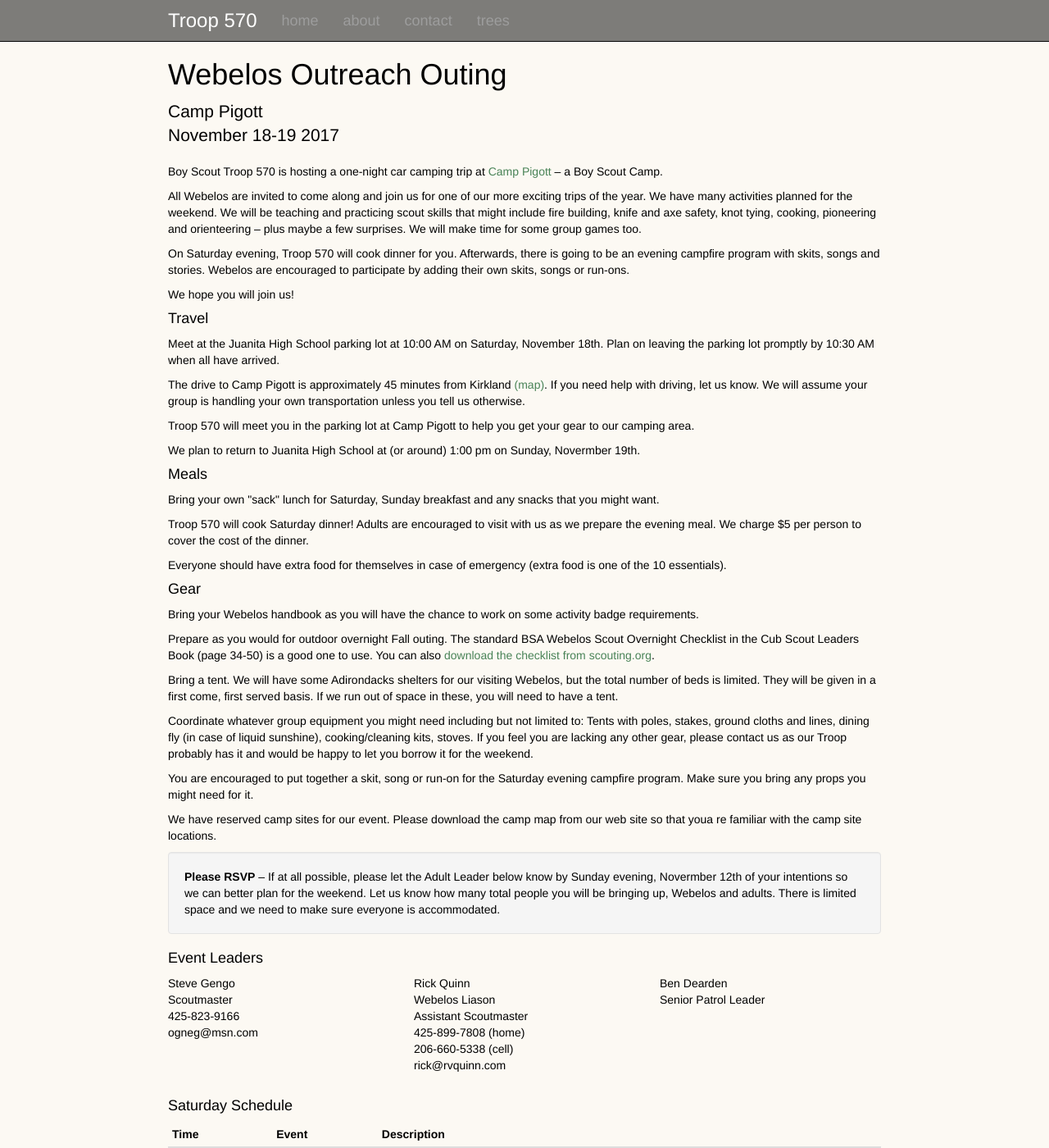
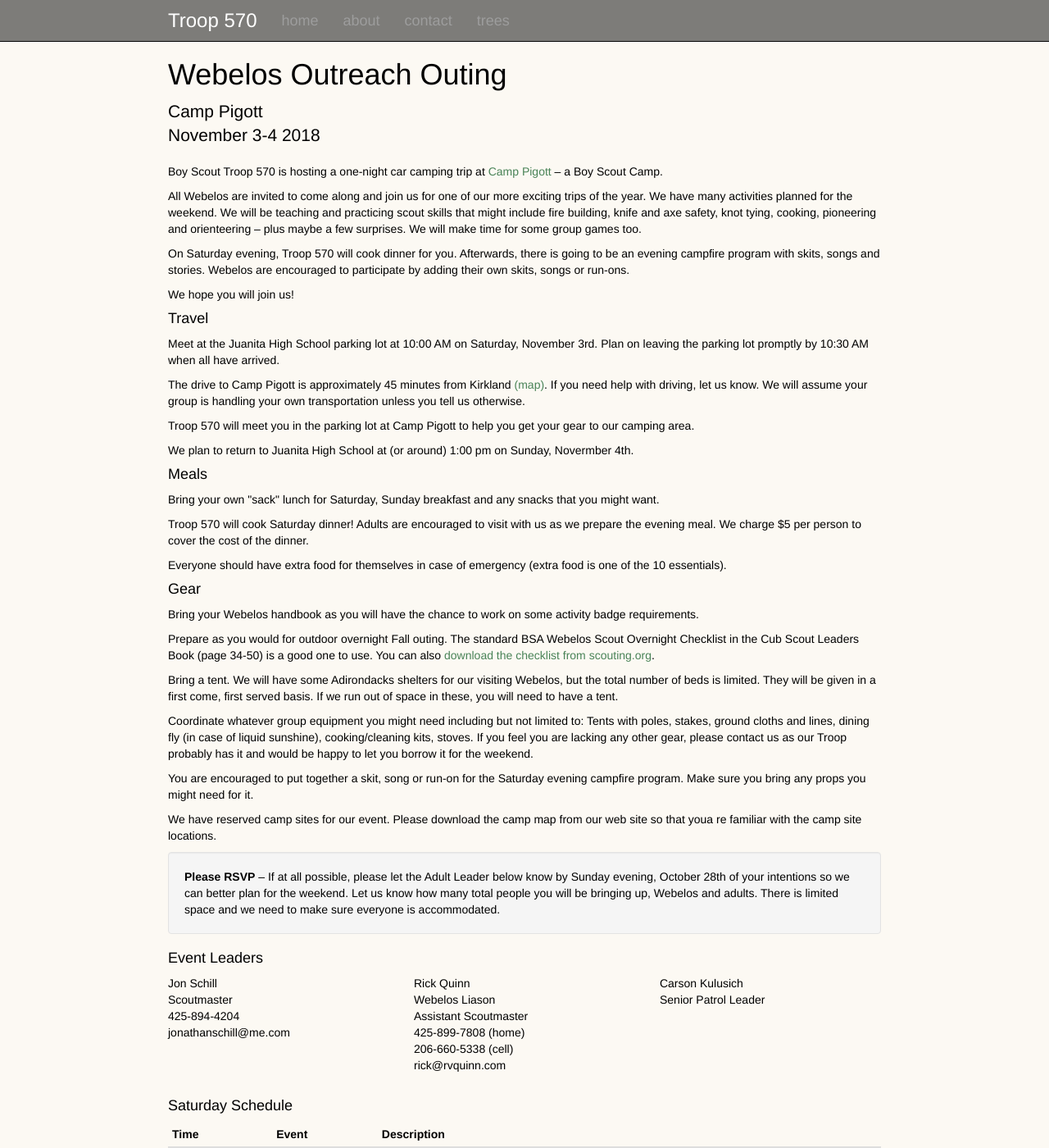
Before and after one commit to troop570/troop570.github.io, a Jekyll site: the page built from webelos/index.html, in a window 1280 px wide and 1400 px high. Shown: the whole window at 82% size. Built offline with Jekyll 4.4.1, drawn with Linux system fonts in a browser that asks for light colours; nearby versions of some CDN libraries.

Commit message:
Update for Webelo Outreach 2018

```diff
--- a/index.html
+++ b/index.html
@@ -77,10 +77,8 @@ slides:
       most of all, Scouting is <b><i>fun!</i></b></p>
       <p>Are you interested in joining us?</p>
       <p><a class="btn btn-default" href="/about/">Read more about our troop &raquo;</a></p>
-{% comment %}
-      <p><strong>Webelos</strong> are invited to join us on a camping trip at Camp Pigott on November 18-19, 2017.
+      <p><strong>Webelos</strong> are invited to join us on a camping trip at Camp Pigott on November 3-4, 2018.
       <p><a class="btn btn-default" href="/webelos/">Outing Details &raquo;</a></p>
-{% endcomment %}
      </div>
     <div class="col-sm-4">
       <h3>Member Services</h3>
--- a/webelos/index.html
+++ b/webelos/index.html
@@ -4,7 +4,7 @@ title: Webelos Outreach Outing
 ---
 
 <p class="lead">
-Camp Pigott<br>November 18-19 2017
+Camp Pigott<br>November 3-4 2018
 </p>
 
 <p>Boy Scout Troop 570 is hosting a one-night car camping trip at <a
@@ -27,9 +27,9 @@ run-ons.
 
 <h4>Travel</h4>
 
-<p>Meet at the Juanita High School parking lot at 10:00 AM on Saturday, November
-18th.  Plan on leaving the parking lot promptly by 10:30 AM when all have
-arrived.
+<p>Meet at the Juanita High School parking lot at 10:00 AM on Saturday,
+November 3rd. Plan on leaving the parking lot promptly by 10:30 AM when all
+have arrived.
 
 <p>The drive to Camp Pigott is approximately 45 minutes from Kirkland <a
 href="http://www.seattlebsa.org/media/camping/CampPigottDirections.pdf">(map)</a>.
@@ -41,7 +41,7 @@ us otherwise.
 your gear to our camping area.
 
 <p>We plan to return to Juanita High School at (or around) 1:00 pm on Sunday,
-Novermber 19th.</dd>
+Novermber 4th.</dd>
 
 <h4>Meals</h4>
 
@@ -85,7 +85,7 @@ our web site so that youa re familiar with the camp site locations.
 
 <div class="well">
   <b>Please RSVP</b> – If at all possible, please let the Adult Leader below
-  know by Sunday evening, Novermber 12th of your intentions so we can better plan
+  know by Sunday evening, October 28th of your intentions so we can better plan
   for the weekend.  Let us know how many total people you will be bringing up,
   Webelos and adults. There is limited space and we need to make sure everyone
   is accommodated.
@@ -95,10 +95,10 @@ our web site so that youa re familiar with the camp site locations.
 <div class="row">
   <div class="col-xs-4">
     <address>
-    Steve Gengo<br>
+    Jon Schill<br>
     Scoutmaster<br>
-    425-823-9166<br>
-    ogneg@msn.com
+    425-894-4204<br>
+    jonathanschill@me.com
     </address>
   </div>
   <div class="col-xs-4">
@@ -113,7 +113,7 @@ our web site so that youa re familiar with the camp site locations.
   </div>
   <div class="col-xs-4">
     <address>
-    Ben Dearden<br>
+    Carson Kulusich<br>
     Senior Patrol Leader
     </address>
   </div>
```
Also changed, not shown: 1 other file.
